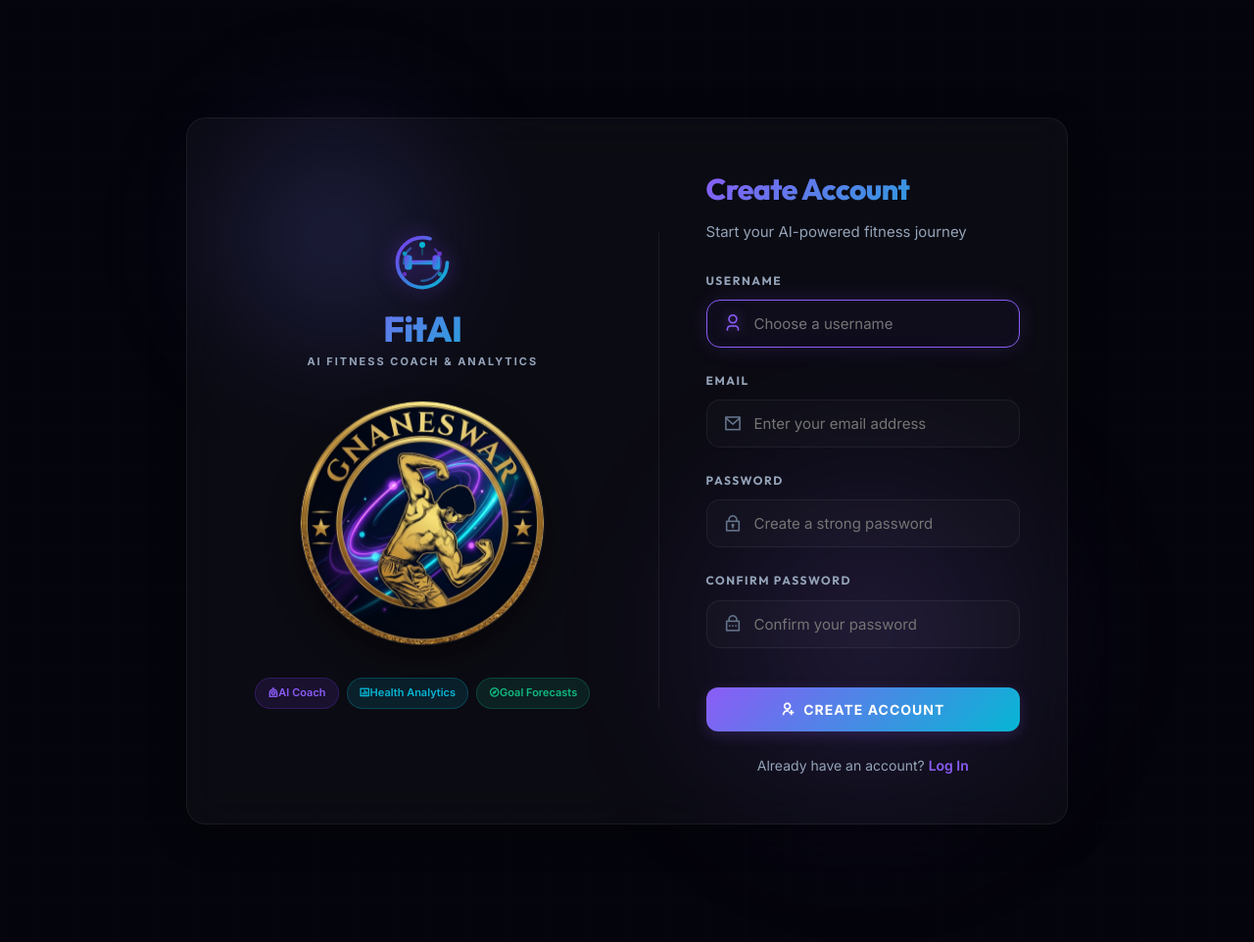
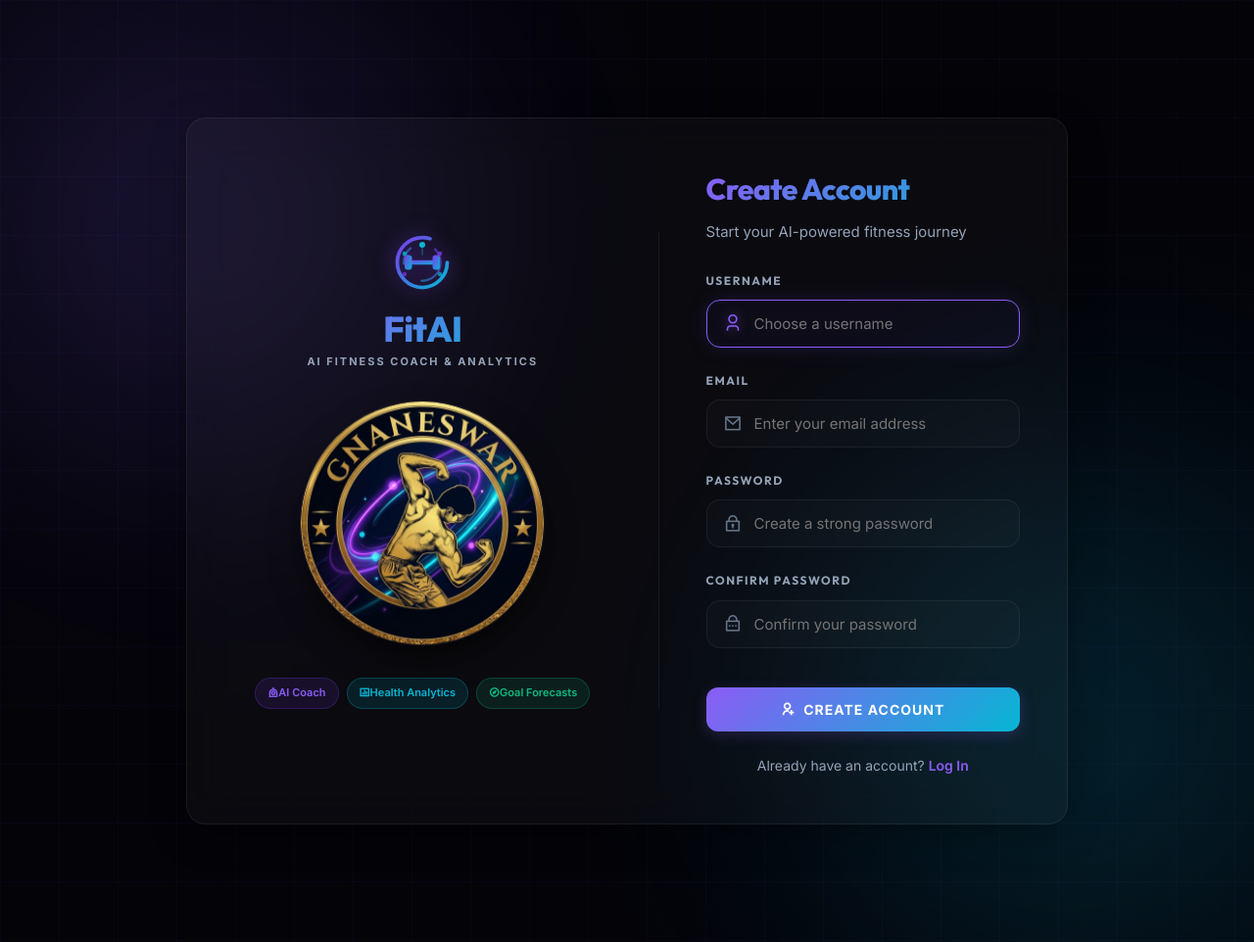
Before and after one commit to GNANESWARKOKKIRALA/Fit-AI, a Flask app: page /auth/register in a window 1280 px wide. Shown: the whole page at 98% size. Run offline with Flask 3, Linux system fonts and the light colour scheme.

Commit message:
design: implement highly visible glowing violet gridlines and slow-moving animated neon orbs for immersive background depth

```diff
--- a/static/css/style.css
+++ b/static/css/style.css
@@ -46,13 +46,13 @@ html {
 
 body {
     font-family: 'Inter', -apple-system, BlinkMacSystemFont, sans-serif;
-    background-color: var(--bg-primary);
+    background-color: #04040c;
     background-image:
-        radial-gradient(at 0% 0%, rgba(139, 92, 246, 0.06) 0px, transparent 50%),
-        radial-gradient(at 100% 100%, rgba(6, 182, 212, 0.06) 0px, transparent 50%),
-        linear-gradient(to right, rgba(255, 255, 255, 0.008) 1px, transparent 1px),
-        linear-gradient(to bottom, rgba(255, 255, 255, 0.008) 1px, transparent 1px);
-    background-size: 100% 100%, 100% 100%, 50px 50px, 50px 50px;
+        radial-gradient(circle at 10% 10%, rgba(139, 92, 246, 0.12) 0%, transparent 60%),
+        radial-gradient(circle at 90% 90%, rgba(6, 182, 212, 0.12) 0%, transparent 60%),
+        linear-gradient(to right, rgba(255, 255, 255, 0.015) 1px, transparent 1px),
+        linear-gradient(to bottom, rgba(255, 255, 255, 0.015) 1px, transparent 1px);
+    background-size: 100% 100%, 100% 100%, 60px 60px, 60px 60px;
     color: var(--text-primary);
     line-height: 1.6;
     overflow-x: hidden;
@@ -586,37 +586,52 @@ textarea.form-control {
     display: flex;
     align-items: center;
     justify-content: center;
-    background: var(--bg-primary);
+    background-color: #030308;
+    background-image:
+        radial-gradient(circle at 10% 20%, rgba(139, 92, 246, 0.08) 0%, transparent 40%),
+        radial-gradient(circle at 90% 80%, rgba(6, 182, 212, 0.08) 0%, transparent 40%);
     position: relative;
     overflow: hidden;
     padding: 20px;
 }
 
-.auth-bg-orb {
+.orb {
     position: absolute;
     border-radius: 50%;
-    filter: blur(80px);
-    opacity: 0.3;
-    animation: float 8s ease-in-out infinite;
-}
-
-.auth-bg-orb:nth-child(1) {
-    width: 400px;
-    height: 400px;
-    background: var(--accent-primary);
+    filter: blur(120px);
+    opacity: 0.45;
+    pointer-events: none;
+    z-index: 0;
+}
+
+.orb-1 {
+    width: 600px;
+    height: 600px;
+    background: radial-gradient(circle, rgba(139, 92, 246, 0.4) 0%, rgba(99, 102, 241, 0.1) 50%, transparent 70%);
     top: -10%;
-    right: -5%;
-    animation-delay: 0s;
-}
-
-.auth-bg-orb:nth-child(2) {
-    width: 300px;
-    height: 300px;
-    background: var(--accent-secondary);
-    bottom: -10%;
-    left: -5%;
-    animation-delay: -4s;
-}
+    left: -10%;
+    animation: floatOrb1 20s infinite ease-in-out;
+}
+
+.orb-2 {
+    width: 700px;
+    height: 700px;
+    background: radial-gradient(circle, rgba(6, 182, 212, 0.35) 0%, rgba(59, 130, 246, 0.1) 50%, transparent 70%);
+    bottom: -15%;
+    right: -15%;
+    animation: floatOrb2 25s infinite ease-in-out;
+}
+
+@keyframes floatOrb1 {
+    0%, 100% { transform: translate(0, 0) scale(1); }
+    50% { transform: translate(60px, 40px) scale(1.1); }
+}
+
+@keyframes floatOrb2 {
+    0%, 100% { transform: translate(0, 0) scale(1); }
+    50% { transform: translate(-70px, -50px) scale(1.05); }
+}
+
 
 .auth-card {
     background: var(--glass-bg);
@@ -1702,10 +1717,11 @@ textarea.form-control {
     position: absolute;
     inset: 0;
     background-image:
-        linear-gradient(to right, rgba(255, 255, 255, 0.005) 1px, transparent 1px),
-        linear-gradient(to bottom, rgba(255, 255, 255, 0.005) 1px, transparent 1px);
-    background-size: 40px 40px;
+        linear-gradient(to right, rgba(139, 92, 246, 0.04) 1px, transparent 1px),
+        linear-gradient(to bottom, rgba(139, 92, 246, 0.04) 1px, transparent 1px);
+    background-size: 60px 60px;
     pointer-events: none;
+    z-index: 1;
 }
 
 /* Welcome Card Premium adjustments */
--- a/templates/auth/login.html
+++ b/templates/auth/login.html
@@ -7,14 +7,14 @@
     <title>Login | FitAI - AI Fitness Coach</title>
     <link href="https://fonts.googleapis.com/css2?family=Outfit:wght@400;500;600;700;800&family=Inter:wght@400;500;600;700&display=swap" rel="stylesheet">
     <link href="https://cdn.jsdelivr.net/npm/remixicon@4.2.0/fonts/remixicon.css" rel="stylesheet">
-    <link rel="stylesheet" href="{{ url_for('static', filename='css/style.css') }}?v=2.1">
+    <link rel="stylesheet" href="{{ url_for('static', filename='css/style.css') }}?v=2.2">
 </head>
 <body>
     <div class="auth-container">
         <!-- Auth Grid overlay and glowing orbs -->
         <div class="auth-bg-grid"></div>
-        <div class="orb" style="position:absolute;top:10%;left:15%;width:300px;height:300px;background:radial-gradient(circle,rgba(99,102,241,0.3),transparent 70%);border-radius:50%;filter:blur(60px);animation:float 8s ease-in-out infinite;"></div>
-        <div class="orb" style="position:absolute;bottom:10%;right:15%;width:400px;height:400px;background:radial-gradient(circle,rgba(139,92,246,0.25),transparent 70%);border-radius:50%;filter:blur(80px);animation:float 10s ease-in-out infinite reverse;"></div>
+        <div class="orb orb-1"></div>
+        <div class="orb orb-2"></div>
 
         <div class="auth-card auth-split-card fade-in">
             <!-- Left Side: Brand & Graphics Illustration -->
--- a/templates/auth/register.html
+++ b/templates/auth/register.html
@@ -7,14 +7,14 @@
     <title>Create Account | FitAI - AI Fitness Coach</title>
     <link href="https://fonts.googleapis.com/css2?family=Outfit:wght@400;500;600;700;800&family=Inter:wght@400;500;600;700&display=swap" rel="stylesheet">
     <link href="https://cdn.jsdelivr.net/npm/remixicon@4.2.0/fonts/remixicon.css" rel="stylesheet">
-    <link rel="stylesheet" href="{{ url_for('static', filename='css/style.css') }}?v=2.1">
+    <link rel="stylesheet" href="{{ url_for('static', filename='css/style.css') }}?v=2.2">
 </head>
 <body>
     <div class="auth-container">
         <!-- Auth Grid overlay and glowing orbs -->
         <div class="auth-bg-grid"></div>
-        <div class="orb" style="position:absolute;top:10%;left:15%;width:300px;height:300px;background:radial-gradient(circle,rgba(99,102,241,0.3),transparent 70%);border-radius:50%;filter:blur(60px);animation:float 8s ease-in-out infinite;"></div>
-        <div class="orb" style="position:absolute;bottom:10%;right:15%;width:400px;height:400px;background:radial-gradient(circle,rgba(139,92,246,0.25),transparent 70%);border-radius:50%;filter:blur(80px);animation:float 10s ease-in-out infinite reverse;"></div>
+        <div class="orb orb-1"></div>
+        <div class="orb orb-2"></div>
 
         <div class="auth-card auth-split-card fade-in">
             <!-- Left Side: Brand & Graphics Illustration -->
--- a/templates/base.html
+++ b/templates/base.html
@@ -7,7 +7,7 @@
     <title>{% block title %}FitAI{% endblock %} | FitAI - AI Fitness Coach</title>
     <link href="https://fonts.googleapis.com/css2?family=Outfit:wght@400;500;600;700;800&family=Inter:wght@400;500;600;700&display=swap" rel="stylesheet">
     <link href="https://cdn.jsdelivr.net/npm/remixicon@4.2.0/fonts/remixicon.css" rel="stylesheet">
-    <link rel="stylesheet" href="{{ url_for('static', filename='css/style.css') }}?v=2.1">
+    <link rel="stylesheet" href="{{ url_for('static', filename='css/style.css') }}?v=2.2">
     <script src="https://cdn.plot.ly/plotly-2.35.2.min.js" charset="utf-8"></script>
 </head>
 <body>
```
